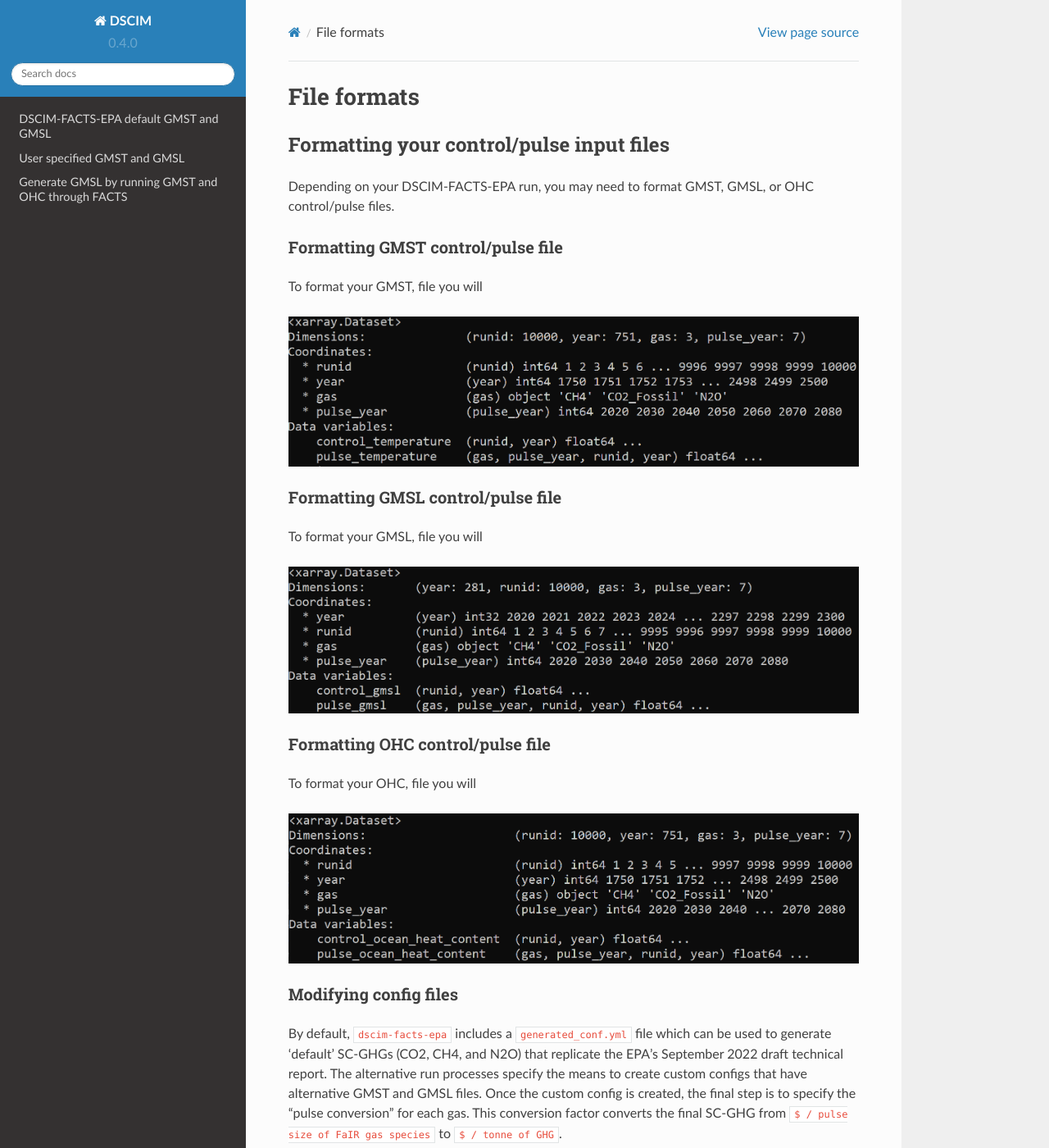
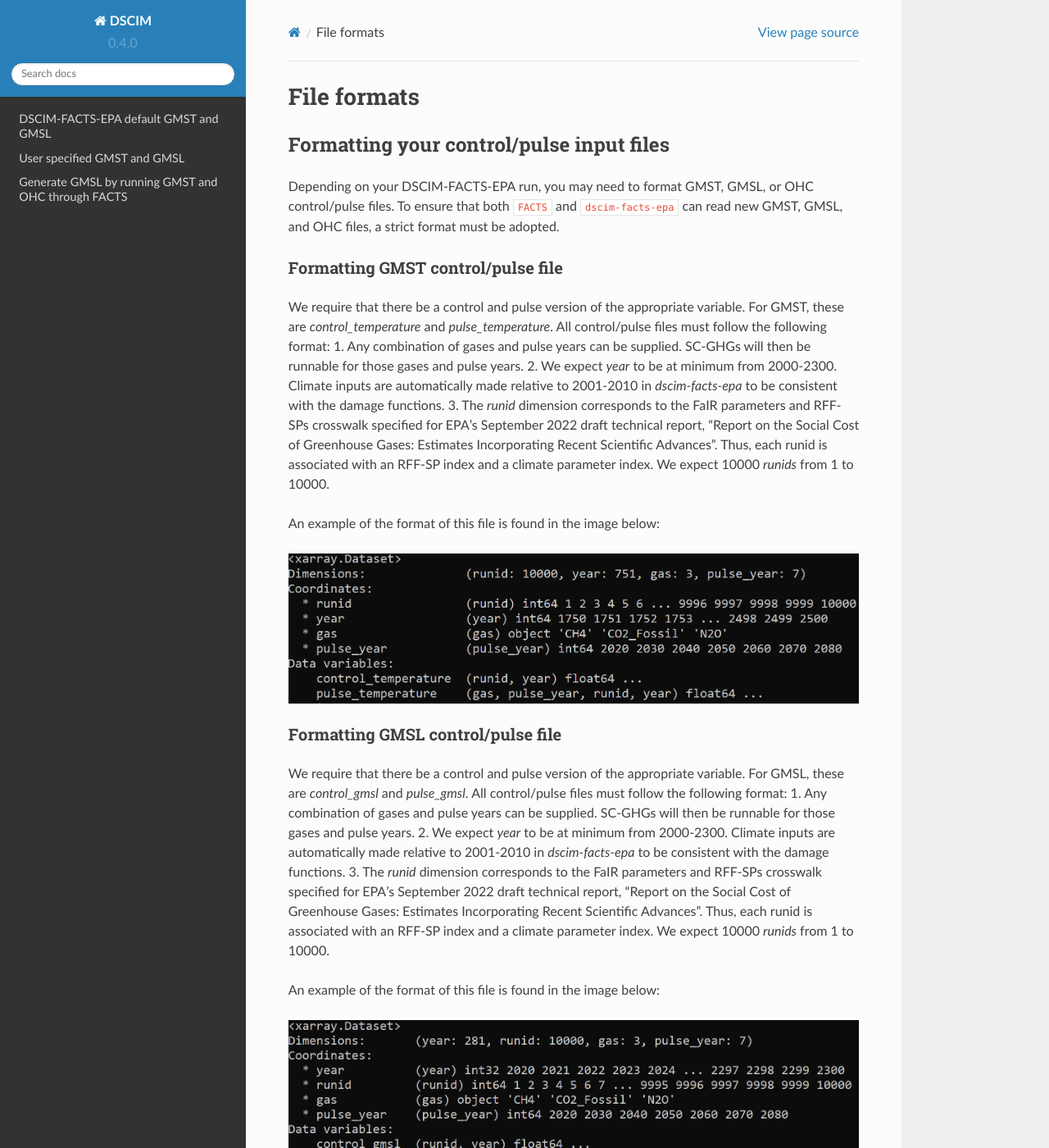
Before and after one commit to ClimateImpactLab/dscim-facts-epa, a Sphinx documentation site: the page built from docs/source/files.rst, in a window 1280 px wide and 1400 px high. Shown: the whole window at 82% size. Built offline with Sphinx 7.4.7 and the Read the Docs theme 2.0.0, drawn with Linux system fonts in a browser that asks for light colours; some of the changed text lies outside the part shown.

Commit message:
Update file format section

```diff
--- a/docs/source/files.rst
+++ b/docs/source/files.rst
@@ -4,14 +4,19 @@ File formats
 Formatting your control/pulse input files
 ^^^^^^^^^^^^^^^^^^^^^^^^^^^^^^^^^^^^^^^^^
 
-Depending on your DSCIM-FACTS-EPA run, you may need to format GMST, GMSL, or OHC control/pulse files.
+Depending on your DSCIM-FACTS-EPA run, you may need to format GMST, GMSL, or OHC control/pulse files. To ensure that both :code:`FACTS` and :code:`dscim-facts-epa` can read new GMST, GMSL, and OHC files, a strict format must be adopted.
 
 .. _GMST:
 
 Formatting GMST control/pulse file
 """"""""""""""""""""""""""""""""""
 
-To format your GMST, file you will
+We require that there be a control and pulse version of the appropriate variable. For GMST, these are `control_temperature` and `pulse_temperature`. All control/pulse files must follow the following format:
+1. Any combination of gases and pulse years can be supplied. SC-GHGs will then be runnable for those gases and pulse years.
+2. We expect `year` to be at minimum from 2000-2300. Climate inputs are automatically made relative to 2001-2010 in `dscim-facts-epa` to be consistent with the damage functions.
+3. The `runid` dimension corresponds to the FaIR parameters and RFF-SPs crosswalk specified for EPA's September 2022 draft technical report, "Report on the Social Cost of Greenhouse Gases: Estimates Incorporating Recent Scientific Advances". Thus, each runid is associated with an RFF-SP index and a climate parameter index. We expect 10000 `runids` from 1 to 10000.
+
+An example of the format of this file is found in the image below:
 
 .. image:: images/gmst.png
 
@@ -20,7 +25,12 @@ To format your GMST, file you will
 Formatting GMSL control/pulse file
 """"""""""""""""""""""""""""""""""
 
-To format your GMSL, file you will
+We require that there be a control and pulse version of the appropriate variable. For GMSL, these are `control_gmsl` and `pulse_gmsl`. All control/pulse files must follow the following format:
+1. Any combination of gases and pulse years can be supplied. SC-GHGs will then be runnable for those gases and pulse years.
+2. We expect `year` to be at minimum from 2000-2300. Climate inputs are automatically made relative to 2001-2010 in `dscim-facts-epa` to be consistent with the damage functions.
+3. The `runid` dimension corresponds to the FaIR parameters and RFF-SPs crosswalk specified for EPA's September 2022 draft technical report, "Report on the Social Cost of Greenhouse Gases: Estimates Incorporating Recent Scientific Advances". Thus, each runid is associated with an RFF-SP index and a climate parameter index. We expect 10000 `runids` from 1 to 10000.
+
+An example of the format of this file is found in the image below:
 
 .. image:: images/gmsl.png
 
@@ -29,7 +39,13 @@ To format your GMSL, file you will
 Formatting OHC control/pulse file
 """""""""""""""""""""""""""""""""
 
-To format your OHC, file you will
+We require that there be a control and pulse version of the appropriate variable. For OHC, these are `control_ocean_heat_content` and `pulse_ocean_heat_content`. All control/pulse files must follow the following format:
+1. Any combination of gases and pulse years can be supplied. SC-GHGs will then be runnable for those gases and pulse years.
+2. We expect `year` to be at minimum from 2000-2300. Climate inputs are automatically made relative to 2001-2010 in `dscim-facts-epa` to be consistent with the damage functions.
+3. The `runid` dimension corresponds to the FaIR parameters and RFF-SPs crosswalk specified for EPA's September 2022 draft technical report, "Report on the Social Cost of Greenhouse Gases: Estimates Incorporating Recent Scientific Advances". Thus, each runid is associated with an RFF-SP index and a climate parameter index. We expect 10000 `runids` from 1 to 10000.
+
+An example of the format of this file is found in the image below:
+
 
 .. image:: images/ohc.png
 
```
